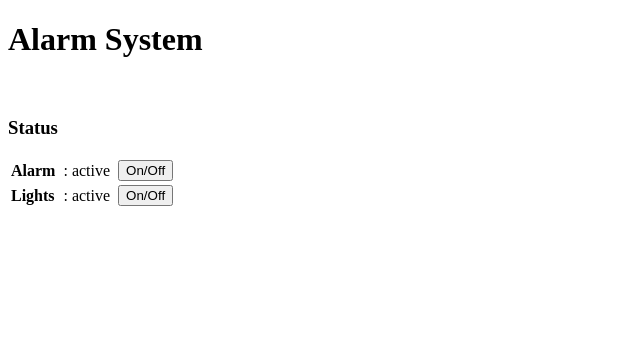
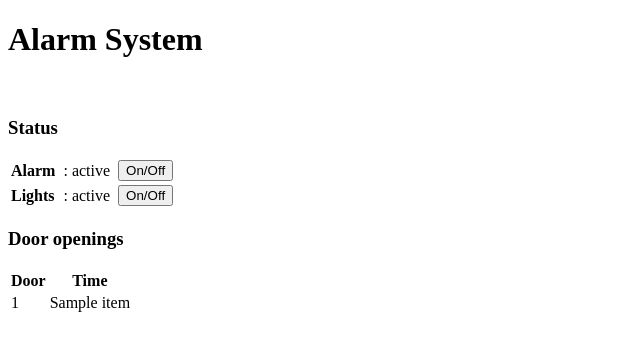
Before and after one commit to eddyvdaker/IoT-Course-Alarm-PoC, a Flask app: template templates/homepage.html in a window 1280 px wide. Shown: the top 351 px of the page, without its empty margins (0-640 px from the left). Run offline with Flask 2, Linux system fonts and the light colour scheme; the template is opened without the code that fills it: most values are stand-ins (such as "Sample title", 1, 10 or a date in 2020).

Commit message:
Added door entries to homepage template

```diff
--- a/helper_functions.py
+++ b/helper_functions.py
@@ -84,5 +84,6 @@ def bool_to_on_off(to_convert):
 # to fill the homepage template
 def generate_vars(alarm_status, lights_status):
     page_vars = {'alarm_status': bool_to_on_off(alarm_status),
-                 'lights_status': bool_to_on_off(lights_status)}
+                 'lights_status': bool_to_on_off(lights_status),
+                 'door_logs': [['d0', time.time()], ['d0', time.time()], ['d1', time.time()]]}
     return page_vars
--- a/templates/homepage.html
+++ b/templates/homepage.html
@@ -33,5 +33,19 @@
             </td>
         </tr>
     </table>
+
+    <h3>Door openings</h3>
+    <table>
+        <tr>
+            <th>Door</th>
+            <th>Time</th>
+        </tr>
+        {% for item in page_vars['door_log'] %}
+        <tr>
+            <td>{{ item[0] }}</td>
+            <td>{{ item[1] }}</td>
+        </tr>
+        {% endfor %}
+    </table>
 </body>
 </html>
```
